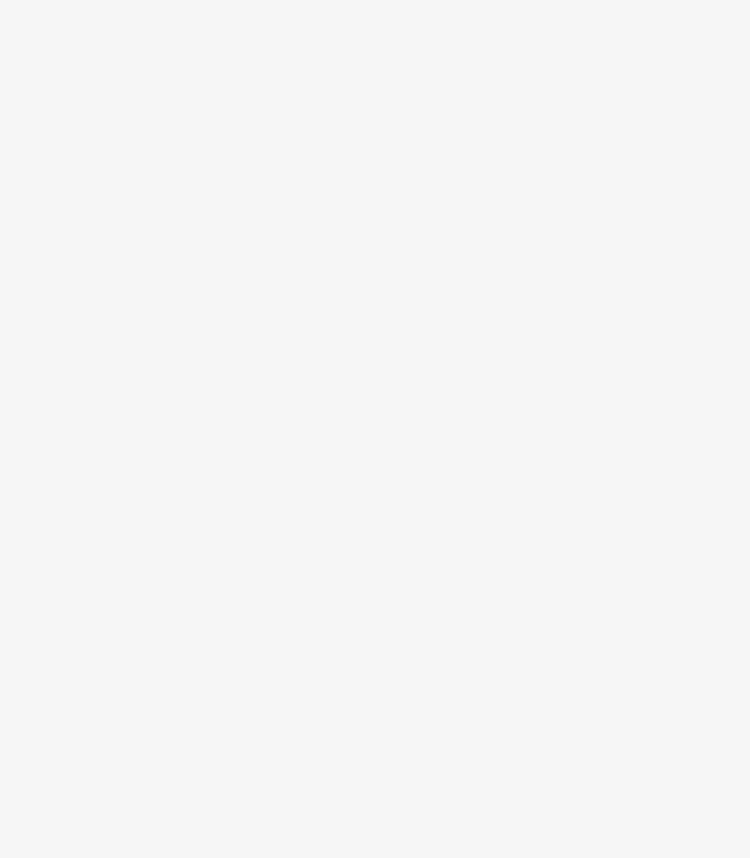
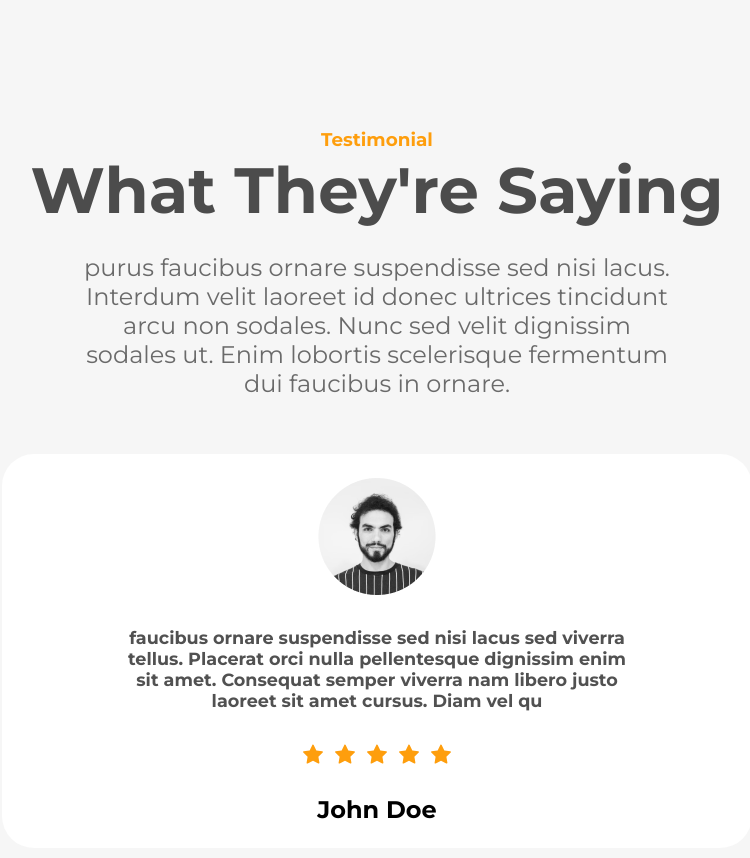
Before and after one commit to zhivaroopan/react-restaurant-landing-page, a React (Create React App) app: page / in a window 1280 px wide. Shown: the part 3160-4018 px from the top of the page, without its empty margins (263-1013 px from the left). Before the commit the page ends 3067 px from the top, so only its background shows below. Built offline with nearby package versions, Linux system fonts and the light colour scheme.

Commit message:
testimonials addition

```diff
--- a/src/components/Testimonial.js
+++ b/src/components/Testimonial.js
@@ -1,8 +1,36 @@
-import React from 'react'
+import React from "react";
+import ProfilePic from "../Assets/john-doe-image.png";
+import {AiFillStar} from "react-icons/ai";
+
 
 const Testimonial = () => {
-  return <div>Testimonial</div>;
-
+  return <div className="work-section-wrapper">
+            <div className="work-section-top">
+                <p className="primary-subheading">Testimonial</p>
+                <h1 className="primary-heading">What They're Saying</h1>
+                <p className="primary-text">
+                purus faucibus ornare suspendisse sed nisi lacus. Interdum velit laoreet id donec ultrices
+                tincidunt arcu non sodales. Nunc sed velit dignissim sodales ut. Enim lobortis scelerisque
+                 fermentum dui faucibus in ornare.
+                </p>
+            </div>
+            <div className="testimonial-section-bottom">
+                <img src={ProfilePic} alt="profile picture" />
+                <p>
+                faucibus ornare suspendisse sed nisi lacus sed viverra tellus. Placerat orci nulla pellentesque
+                 dignissim enim sit amet. Consequat semper viverra nam libero justo laoreet sit amet cursus. Diam
+                 vel qu
+                </p>
+                <div className="testimonials-stars-container">
+                    <AiFillStar />
+                    <AiFillStar />
+                    <AiFillStar />
+                    <AiFillStar />
+                    <AiFillStar />
+                </div>
+                <h2>John Doe</h2>
+            </div>
+  </div>;
 };
 
 export default Testimonial;
```
